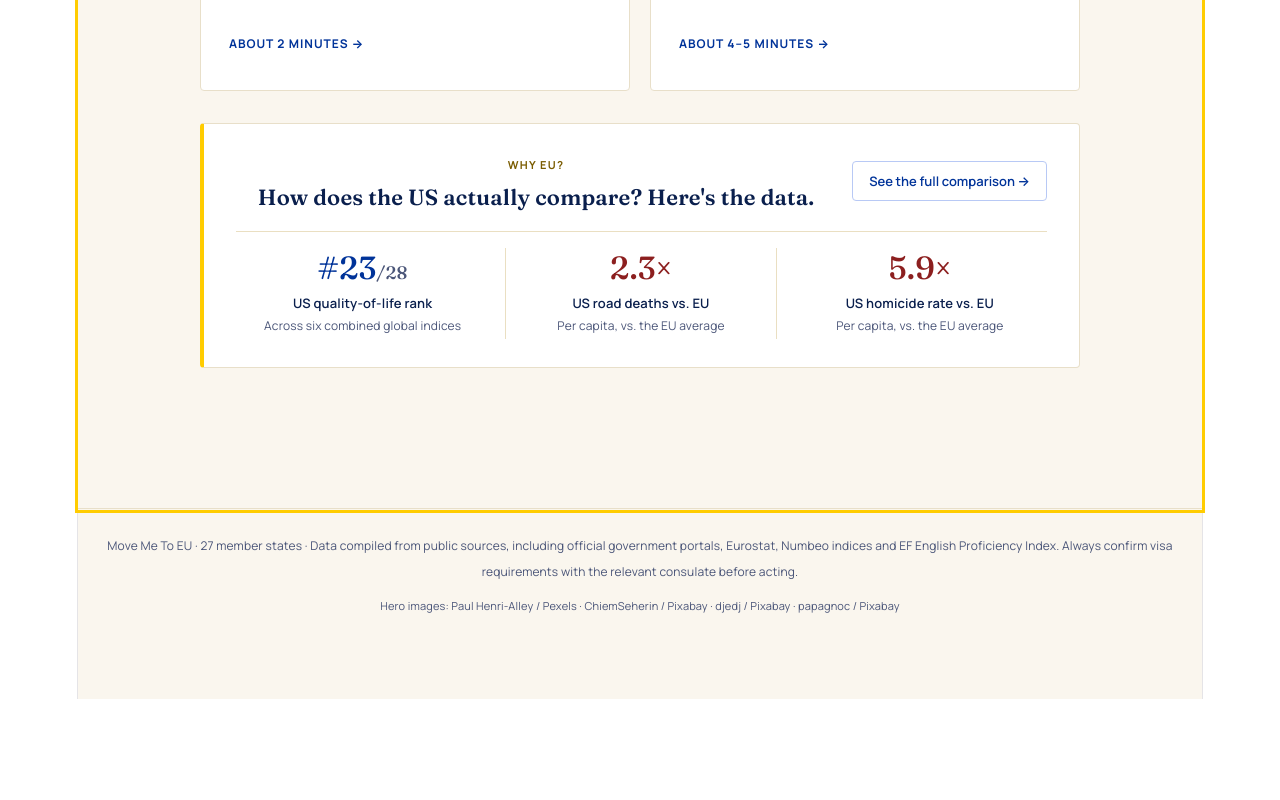
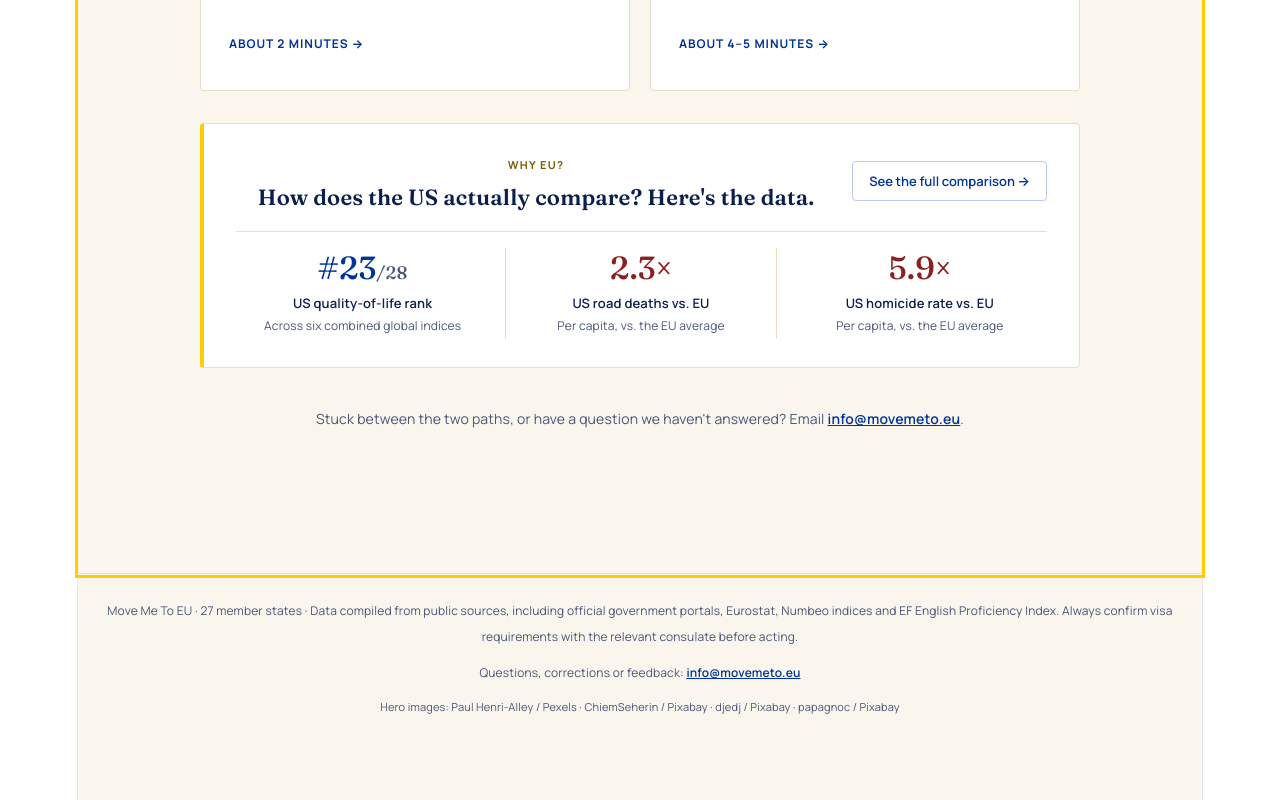
Before and after one commit to jfsubs/movemeto-eu, a React (Vite) app: page / in a window 1280 px wide. Shown: the part 828-1628 px from the top of the page. Before the commit the page ends 1527 px from the top, so only its background shows below. Built offline with nearby package versions, Linux system fonts and the light colour scheme.

Commit message:
Add info@movemeto.eu contact: footer, intro page bottom, Step 3 card

```diff
--- a/src/MoveMeToEU.jsx
+++ b/src/MoveMeToEU.jsx
@@ -1740,6 +1740,25 @@ export default function MoveMeToEU() {
           </section>
         );
       })()}
+
+      {/* Contact line — sits below the Why EU? banner so it's the last thing
+          on the intro page before the footer. Quieter visual treatment than
+          the banner above so it doesn't compete; more visible than the
+          footer alone because Justin specifically wanted a hero-page touch. */}
+      <div style={{
+        marginTop: 24,
+        maxWidth: 880,
+        marginLeft: "auto",
+        marginRight: "auto",
+        textAlign: "center",
+        fontSize: 14,
+        color: "#4A5578",
+        padding: "16px 20px 4px",
+        lineHeight: 1.5,
+      }}>
+        Stuck between the two paths, or have a question we haven't answered? Email{" "}
+        <a href="mailto:info@movemeto.eu" style={{ color:"#003399", fontWeight:600 }}>info@movemeto.eu</a>.
+      </div>
     </div>
   );
 
@@ -2451,6 +2470,40 @@ export default function MoveMeToEU() {
             </div>
           </details>
         )}
+
+        {/* Contact card — sits after the matches list and any "didn't match"
+            section, before the nav buttons. EU-blue left border to distinguish
+            from the gold priority summary card at the top of Step 3 (different
+            colour signals different intent: gold = your inputs; blue = next
+            step). Honest copy: a second pair of eyes on a shortlist, not legal
+            advice — those should still go to a consulate or immigration
+            lawyer per the footer disclaimer. */}
+        <section
+          aria-labelledby="contact-cta-h"
+          style={{
+            marginTop: 32,
+            background: "#fff",
+            border: "1px solid #E8DFC9",
+            borderLeft: "4px solid #003399",
+            borderRadius: 4,
+            padding: "20px 24px",
+          }}>
+          <h3 id="contact-cta-h" style={{
+            fontFamily: '"Fraunces", Georgia, serif',
+            fontSize: 18,
+            fontWeight: 600,
+            color: "#0A1F4D",
+            margin: "0 0 6px",
+            lineHeight: 1.3,
+          }}>
+            Questions about your matches, or unsure where to go from here?
+          </h3>
+          <p style={{ fontSize: 14, color: "#4A5578", lineHeight: 1.5, margin: 0 }}>
+            Email <a href="mailto:info@movemeto.eu" style={{ color:"#003399", fontWeight:600 }}>info@movemeto.eu</a>{" "}
+            if you'd like a second pair of eyes on your shortlist or want to think through what comes next.
+            We read every message. For binding visa advice, a consulate or immigration lawyer is still the right call.
+          </p>
+        </section>
 
         <div style={S.nav}>
           <button type="button" style={S.btnGhost} onClick={startOver}>← Start over</button>
@@ -3380,6 +3433,9 @@ export default function MoveMeToEU() {
           Eurostat, Numbeo indices and EF English Proficiency Index. Always confirm visa requirements with the
           relevant consulate before acting.
         </div>
+        <div style={{ marginTop:10 }}>
+          Questions, corrections or feedback: <a href="mailto:info@movemeto.eu" style={{ color:"#003399", fontWeight:600 }}>info@movemeto.eu</a>
+        </div>
         {HERO_IMAGES.some(img => img.credit) && (
           <div style={{ marginTop:8, fontSize:11, color:"#4A5578" }}>
             Hero images: {HERO_IMAGES.filter(img => img.credit).map(img => img.credit).join(" · ")}
```
